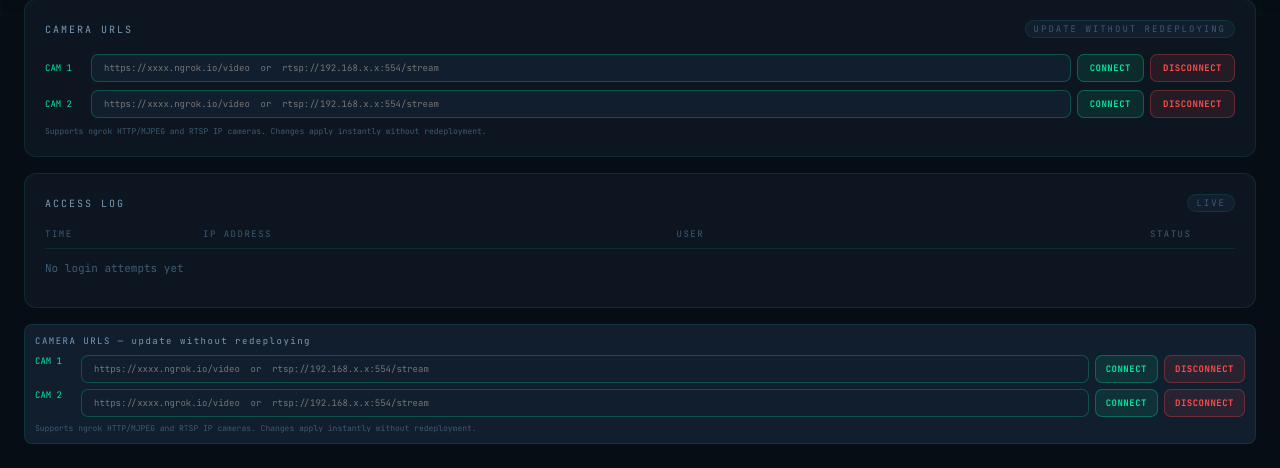
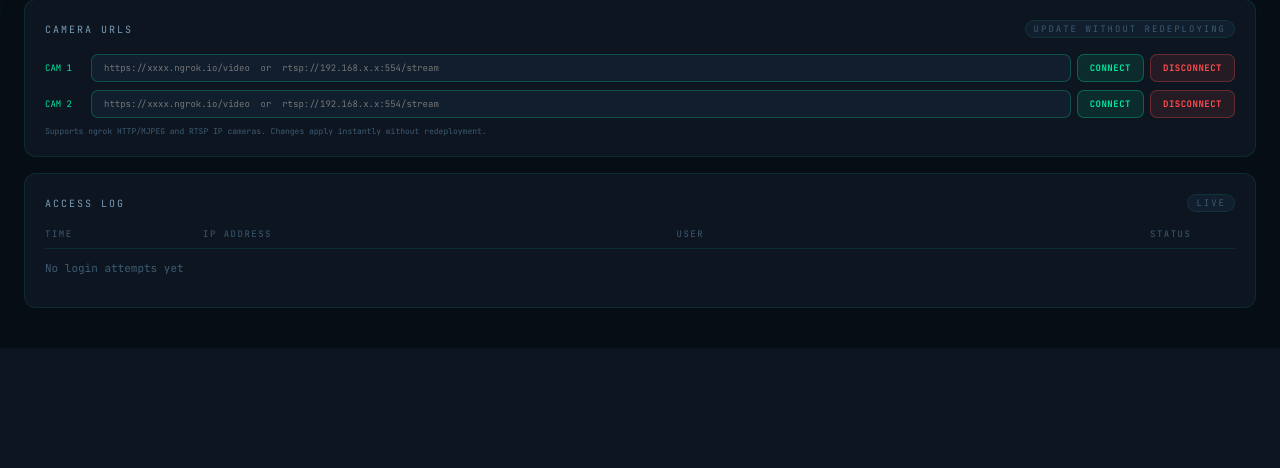
Before and after one commit to Hexteriaxxxxx/netad, a Flask app: page /dashboard in a window 1280 px wide. Shown: the part 778-1246 px from the top of the page. After the commit the page ends 1086 px from the top, so only its background shows below. Run offline with Flask 3, Linux system fonts and the light colour scheme; the visitor is signed in with stand-in values (Sample User, id 1); data that the repository does not hold is empty; some libraries are stand-ins or nearby versions.

Commit message:
fix: remove floating cam-url-manager panel outside tab sections

```diff
--- a/templates/dashboard.html
+++ b/templates/dashboard.html
@@ -446,23 +446,6 @@ body::before{content:'';position:fixed;inset:0;background-image:linear-gradient(
     </div>
   </div>
 
-  <!-- CAMERA MANAGER -->
-  <div id="cam-url-manager" style="margin-top:12px;padding:10px;background:var(--bg3);border:1px solid var(--border);border-radius:8px;">
-    <div style="font-family:var(--mono);font-size:9px;color:var(--text2);letter-spacing:1.5px;margin-bottom:8px;">CAMERA URLS — update without redeploying</div>
-    <div class="input-row" style="gap:6px;margin-bottom:6px;">
-      <span style="font-family:var(--mono);font-size:9px;color:var(--accent);min-width:40px;">CAM 1</span>
-      <input class="mini-input" id="cam1-url-input" placeholder="https://xxxx.ngrok.io/video  or  rtsp://192.168.x.x:554/stream" style="flex:1;font-size:9px;"/>
-      <button class="mini-btn btn-green" style="font-size:9px;padding:3px 10px;" onclick="updateCamUrl(1)">CONNECT</button>
-      <button class="mini-btn btn-red" style="font-size:9px;padding:3px 10px;" onclick="disconnectCam(1)">DISCONNECT</button>
-    </div>
-    <div class="input-row" style="gap:6px;">
-      <span style="font-family:var(--mono);font-size:9px;color:var(--accent);min-width:40px;">CAM 2</span>
-      <input class="mini-input" id="cam2-url-input" placeholder="https://xxxx.ngrok.io/video  or  rtsp://192.168.x.x:554/stream" style="flex:1;font-size:9px;"/>
-      <button class="mini-btn btn-green" style="font-size:9px;padding:3px 10px;" onclick="updateCamUrl(2)">CONNECT</button>
-      <button class="mini-btn btn-red" style="font-size:9px;padding:3px 10px;" onclick="disconnectCam(2)">DISCONNECT</button>
-    </div>
-    <div style="font-size:8px;font-family:var(--mono);color:var(--text3);margin-top:6px;">Supports ngrok HTTP/MJPEG and RTSP IP cameras. Changes apply instantly without redeployment.</div>
-  </div>
   <div id="tab-chat" class="tab-section">
     <div class="panel" style="height:calc(100vh - 260px);display:flex;flex-direction:column;">
       <div class="panel-title">
```
